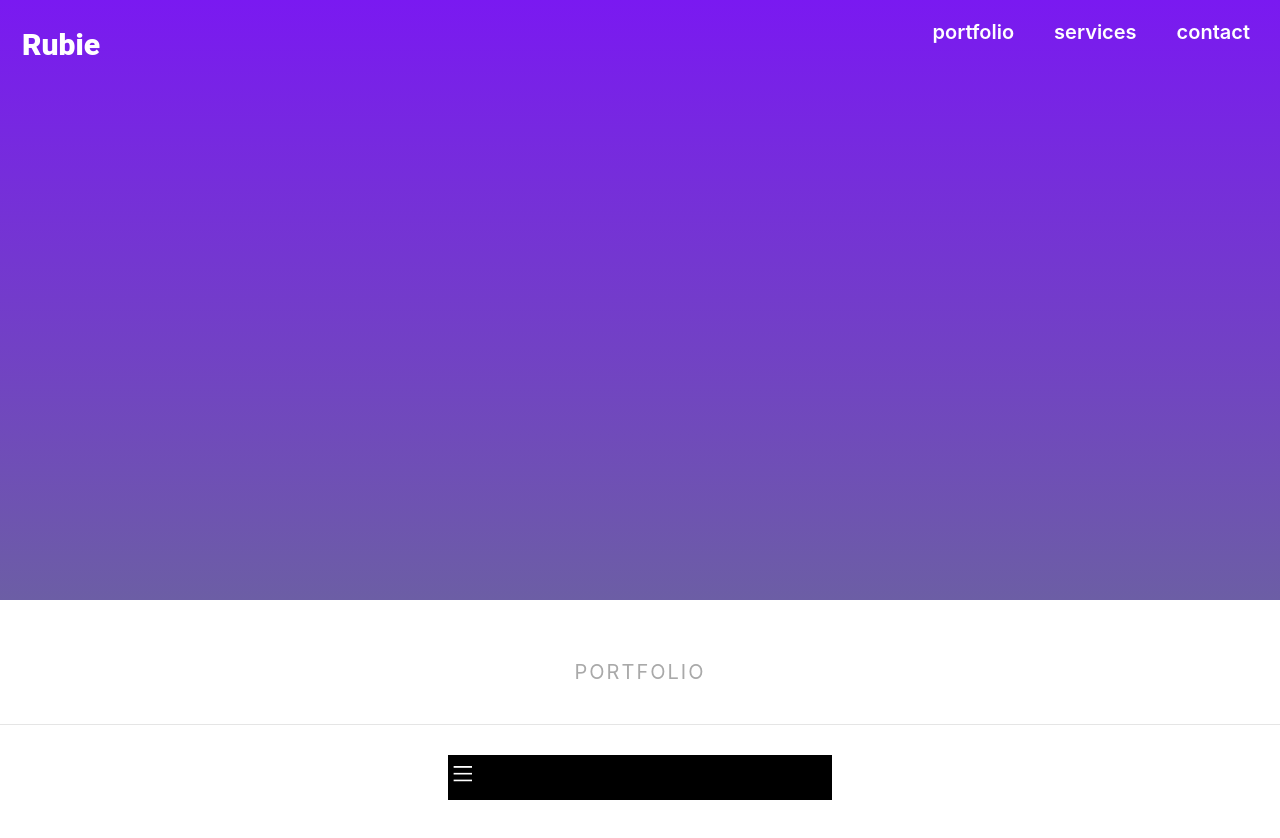
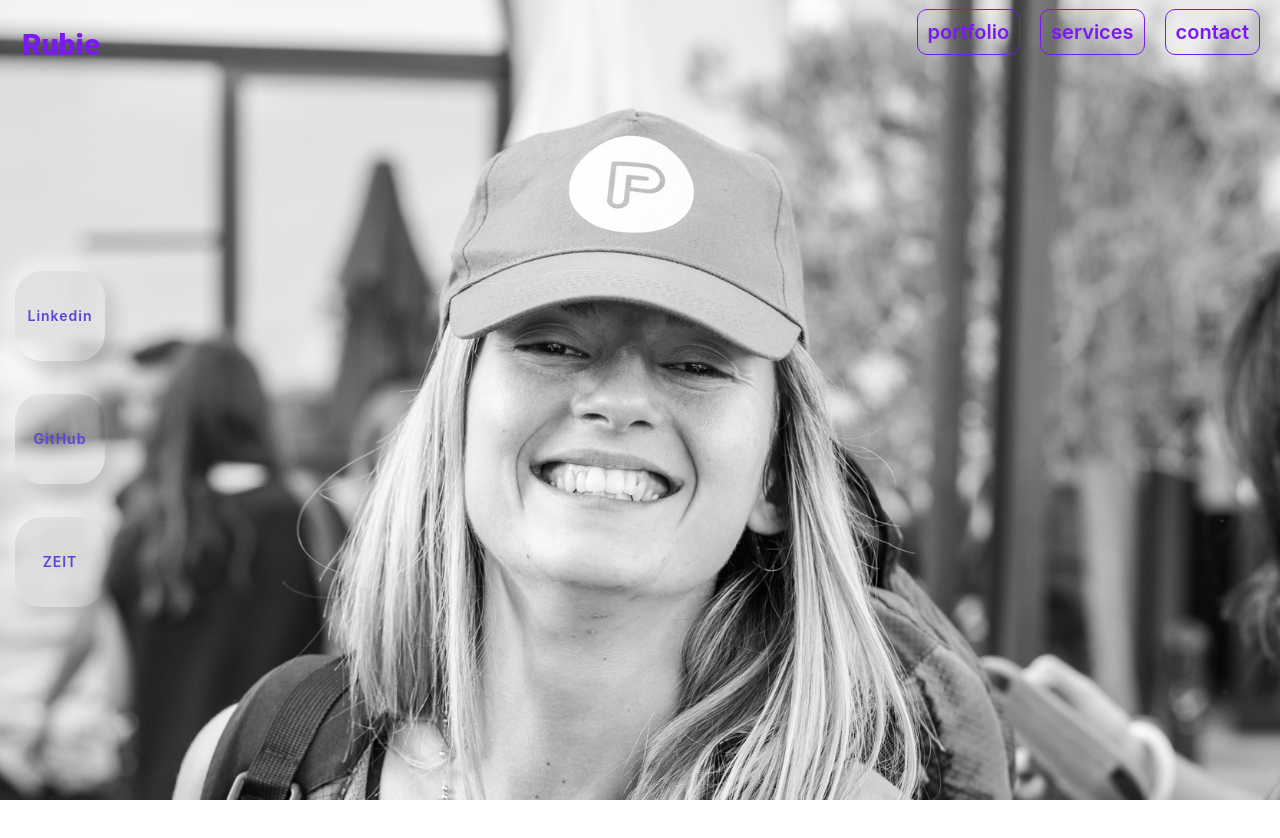
Before and after one commit to Viki-Robles/portfolio, a React (Create React App) app: page / in a window 1280 px wide. Shown: the top 838 px of the page. Before the commit the page ends 800 px from the top, so only its background shows below. Built offline with nearby package versions, Linux system fonts and the light colour scheme.

Commit message:
background changes

```diff
--- a/src/App.css
+++ b/src/App.css
@@ -75,30 +75,22 @@ input {
 
 }
 
-.myPic {
-    height:40vh;
-    padding-top:40px;
-    border:2px solid white;
-    border-radius:50%;
+img {
+    width: 100%;
+
+    object-fit: contain;
 }
 
 @media(min-width:600px) {
 
-  iframe {
-        width:80vw;
-        height:100vh;
-    }
-
     .footer {
-        display:flex;
-        flex-wrap: wrap;
+        position:absolute;
+        display:grid;
         justify-content: space-evenly;
         padding-top:20%;
-        padding-bottom:3%;
         color:#5b43d6;
         font-weight:600;
-
-
+        z-index:4;
 
     }
 
@@ -106,7 +98,6 @@ input {
         text-decoration: none;
         color:#5b43d6;
         font-weight:600;
-        flex:1;
         display: inline-block;
         border-radius: 30%;
         box-shadow: -7px -7px 20px 0 rgba(255, 255, 255, 0.7),
@@ -118,6 +109,7 @@ input {
         line-height: 90px;
         letter-spacing:1px;
         border:none;
+        margin:15px;
     }
 
     .footer a:hover {
--- a/src/App.js
+++ b/src/App.js
@@ -9,7 +9,7 @@ import ScrollToTop from './ScrollMenu/ScrollMenu';
 import Footer from './Footer/Footer';
 import Form from './Form/Form';
 import viki from '../src/images/viki.jpg';
-import portfoliovideo from './Video/portfoliovideo.mp4';
+
 
 
 function App() {
@@ -19,10 +19,8 @@ function App() {
       <div className="App">
         <div className="header">Rubie
         </div>
-        <div className="background-text">
-        <h5>
-        </h5>
-        </div>
+        <Footer />
+        <img src={viki} alt="mypic" className="portfoliopic"/>
         <NavBar />
         <h3 className="portfolio_name" id="portfolio">PORTFOLIO</h3>
         <Gallery />
@@ -34,13 +32,13 @@ function App() {
         Strategy, design and a bit of magic
         <GetPricing />
         </div>
+        <h3 className="myskills">My Skills</h3>
         <div className="ContactForm">Get In Touch
         <br />
+
           <Form />
         </div>
-        <Footer />
 
-       <HomeButton/>
       </div>
     </Router>
   );
--- a/src/Container/Container.css
+++ b/src/Container/Container.css
@@ -95,6 +95,15 @@
         font-weight: 400;
 
     }
+
+    .myskills {
+        text-align: center;
+        padding-top:50px;
+        color:#a9a9a9;
+        font-size:20px;
+        font-weight: 400;
+        letter-spacing: 2px;
+    }
     .portfolio_name {
         text-align: center;
         padding-bottom:40px;
--- a/src/Form/Form.js
+++ b/src/Form/Form.js
@@ -15,7 +15,7 @@ export default class Form extends Component {
     render() {
         return (
             <>
-            <img src={viki} alt="viki" className="myPic"/>
+
                 <form>
                     <input placeholder="First Name " value={this.state.firstName}
                     onChange={e => this.setState({firstName: e.target.value})}/>
--- a/src/NavBar/NavBar.css
+++ b/src/NavBar/NavBar.css
@@ -89,35 +89,36 @@
     }
 
     .navMenu {
-        position: relative;
         display: flex;
         justify-content: flex-end;
         flex-direction: row;
-        background:linear-gradient(to bottom,#7a19f1,#6c5ea5);
         padding:0;
         top:0;
-        width:100%;
         margin:0;
-        height:75vh;
-        width:100vw;
+        height:0;
 
     }
 
-
+    .portfoliopic {
+       background-size: auto;
+    }
     .menuItem a {
         padding:10px;
         font-size:20px;
-        color:white;
+        color:#7a19f1;
+        border:1px solid #7a19f1;
+        border-radius:10px;
 
     }
 
     .menuItem {
         padding-top: 20px;
         padding-right: 20px;
+
     }
 
     .header{
-    color: white;
+    color: #7a19f1;
     position: absolute;
     margin: 22px;
     font-size: 30px;
@@ -146,6 +147,8 @@
 
 
 }
+
+
 
 /*
 
```
Also changed, not shown: src/Skills/MySkills.js (added, +13 -0 lines), 1 other file (tests, documents, lock files or other folders).
